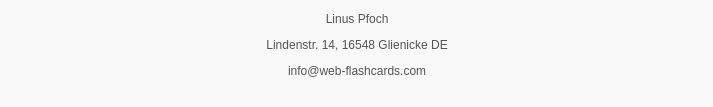
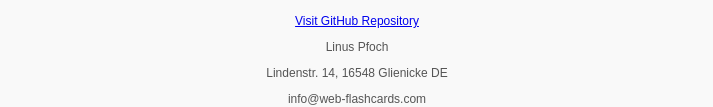
Before and after one commit to Humus4theWin/web-flashcards, a plain HTML site: page index.html in a window 1280 px wide. Shown: the part 1144-1251 px from the top of the page, without its empty margins (283-996 px from the left). Drawn offline with Linux system fonts and the light colour scheme.

Commit message:
add repo to footer

```diff
--- a/index.html
+++ b/index.html
@@ -426,6 +426,11 @@
         <input type="image" src="https://www.paypalobjects.com/en_US/i/btn/btn_donate_LG.gif" border="0" name="submit"
             title="PayPal - The safer, easier way to pay online!" alt="Donate with PayPal button" />
     </form>
+    <br>
+    <a href="https://github.com/Humus4theWin/web-flashcards/" target="_blank" rel="noopener noreferrer">
+        Visit GitHub Repository
+    </a>
+
 
     <p>Linus Pfoch</p>
     <p>Lindenstr. 14, 16548 Glienicke DE</p>
```
Also changed, not shown: cards.html (+3 -0 lines), create.html (+3 -0 lines).
